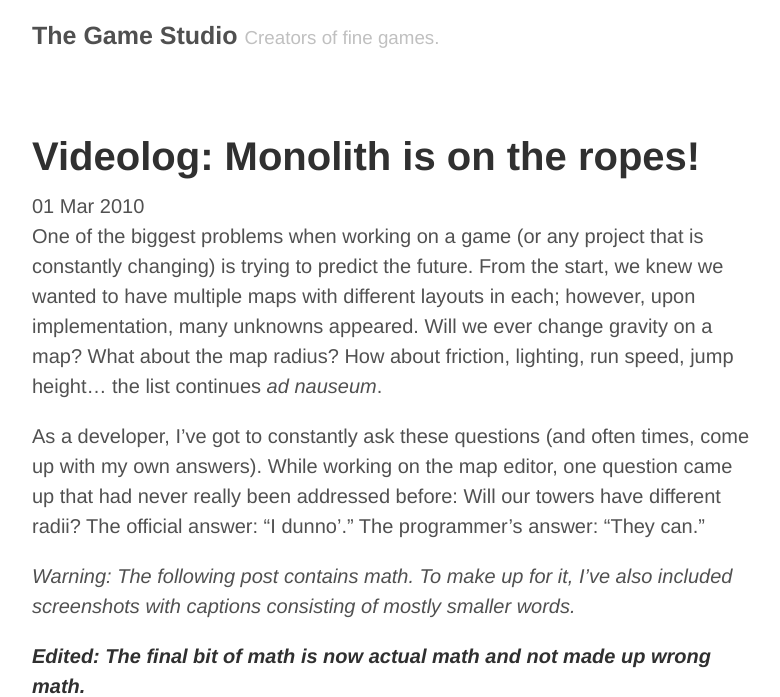
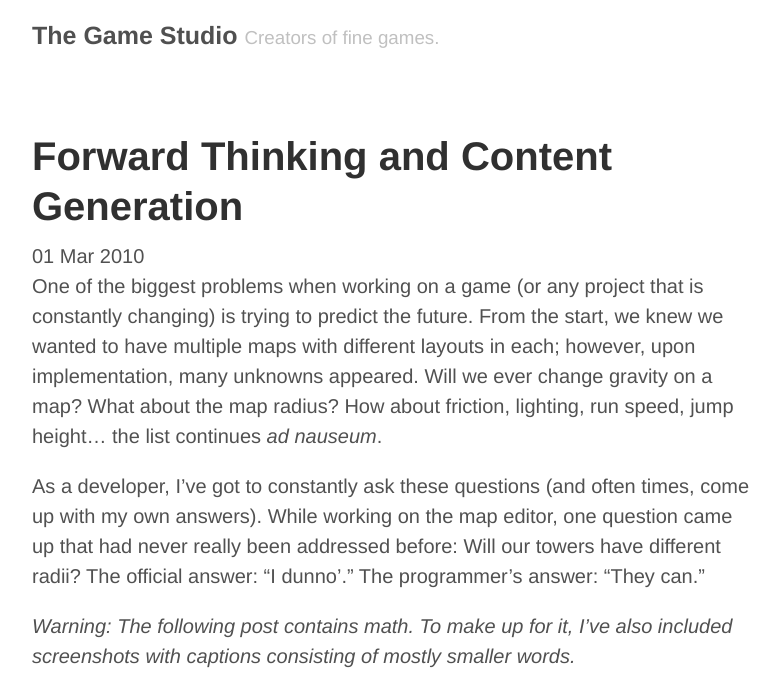
Before and after one commit to thegamestudio/thegamestudio.github.io, a Jekyll site: the page built from _posts/2010-03-01-forward-thinking-and-content-generation.md, in a window 1280 px wide and 900 px high, cut to the strip 0-697 px from the top of the window. Shown: the whole strip, without its empty margins (248-1028 px from the left). Built offline with Jekyll 4.4.1, drawn with Linux system fonts in a browser that asks for light colours.

Commit message:
Update 2010-03-01-forward-thinking-and-content-generation.md

```diff
--- a/_posts/2010-03-01-forward-thinking-and-content-generation.md
+++ b/_posts/2010-03-01-forward-thinking-and-content-generation.md
@@ -1,6 +1,6 @@
 ---
 layout: post
-title: "Videolog: Monolith is on the ropes!"
+title: "Forward Thinking and Content Generation"
 date: 2010-03-01 06:50:00
 category: Monolith
 tags:
```
